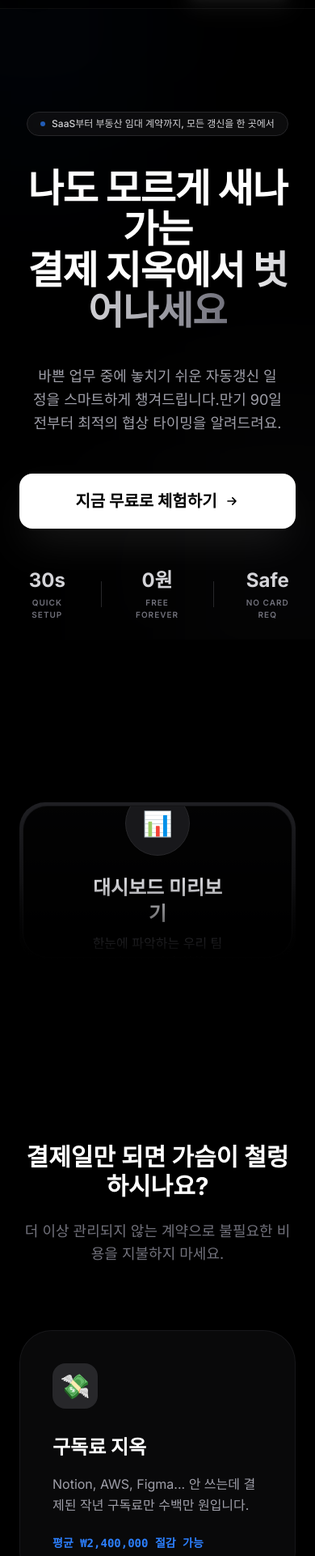
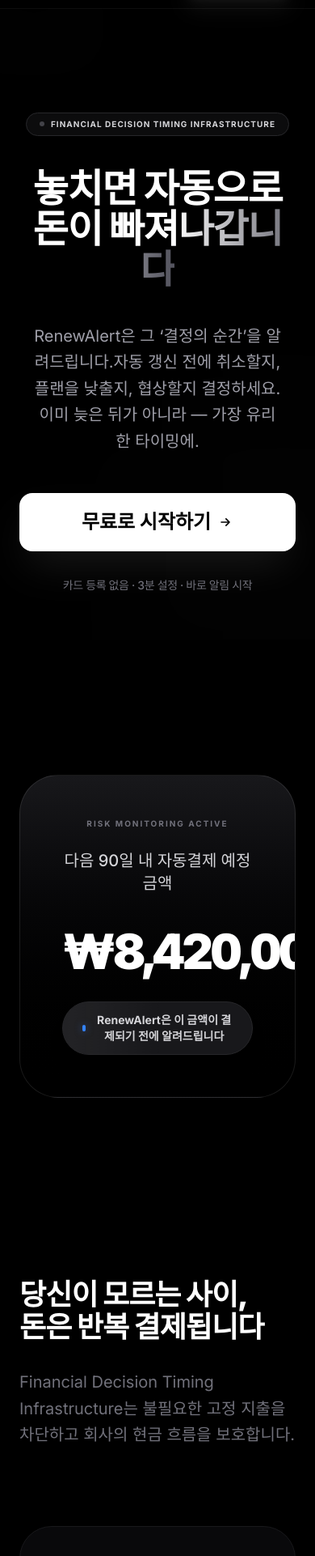
Before and after one commit to ilmagnificho/renewalert, a Next.js app: page / in a window 390 px wide. Shown: the part 54-1976 px from the top of the page at 81% size. Built offline with nearby package versions, Linux system fonts and the light colour scheme.

Commit message:
pivot: Rebuild landing page as Financial Safety Infrastructure with CFO-grade tone

```diff
--- a/app/page.tsx
+++ b/app/page.tsx
@@ -4,11 +4,11 @@
 
 export default function LandingPage() {
   return (
-    <div className="min-h-screen bg-[#000000] text-foreground overflow-x-hidden selection:bg-primary/30 selection:text-white">
+    <div className="min-h-screen bg-[#000000] text-foreground overflow-x-hidden selection:bg-white selection:text-black">
       {/* Dynamic Background Effects */}
       <div className="fixed inset-0 z-0 pointer-events-none overflow-hidden">
-        <div className="absolute top-[-10%] left-[-10%] w-[40%] h-[40%] bg-blue-500/10 rounded-full blur-[120px] animate-pulse" />
-        <div className="absolute bottom-[-10%] right-[-10%] w-[40%] h-[40%] bg-zinc-500/10 rounded-full blur-[120px]" />
+        <div className="absolute top-[-10%] left-[-10%] w-[40%] h-[40%] bg-zinc-800/10 rounded-full blur-[120px] animate-pulse" />
+        <div className="absolute bottom-[-10%] right-[-10%] w-[40%] h-[40%] bg-zinc-500/5 rounded-full blur-[120px]" />
       </div>
 
       {/* Navigation */}
@@ -20,7 +20,7 @@
                 <path strokeLinecap="round" strokeLinejoin="round" strokeWidth={2} d="M15 17h5l-1.405-1.405A2.032 2.032 0 0118 14.158V11a6.002 6.002 0 00-4-5.659V5a2 2 0 10-4 0v.341C7.67 6.165 6 8.388 6 11v3.159c0 .538-.214 1.055-.595 1.436L4 17h5m6 0v1a3 3 0 11-6 0v-1m6 0H9" />
               </svg>
             </div>
-            <span className="text-lg font-bold tracking-tight text-white">갱신알림</span>
+            <span className="text-lg font-bold tracking-tight text-white">RenewAlert</span>
           </Link>
           <div className="flex items-center gap-6">
             <Link
@@ -42,170 +42,198 @@
       {/* Hero Section */}
       <section className="relative pt-48 pb-32 px-6 z-10 overflow-hidden">
         <div className="max-w-5xl mx-auto text-center">
-          <div className="inline-flex items-center gap-2 bg-zinc-900/50 border border-zinc-800 text-zinc-300 text-xs font-medium px-4 py-1.5 rounded-full mb-10 backdrop-blur-md animate-fade-in-up">
-            <span className="w-1.5 h-1.5 rounded-full bg-blue-500 animate-pulse" />
-            <span>SaaS부터 부동산 임대 계약까지, 모든 갱신을 한 곳에서</span>
+          <div className="inline-flex items-center gap-2 bg-zinc-900/50 border border-zinc-800 text-zinc-300 text-[10px] uppercase tracking-widest font-bold px-4 py-1.5 rounded-full mb-10 backdrop-blur-md animate-fade-in-up">
+            <span className="w-1.5 h-1.5 rounded-full bg-zinc-500 animate-pulse" />
+            <span>Financial Decision Timing Infrastructure</span>
           </div>
-          <h1 className="text-5xl sm:text-7xl lg:text-8xl font-bold tracking-tight leading-[1.05] mb-10 text-white animate-fade-in-up" style={{ animationDelay: '0.1s' }}>
-            나도 모르게 새나가는<br />
-            <span className="bg-clip-text text-transparent bg-gradient-to-r from-white via-white to-zinc-500">결제 지옥에서 벗어나세요</span>
+          <h1 className="text-5xl sm:text-7xl lg:text-8xl font-black tracking-tight leading-[1.05] mb-10 text-white animate-fade-in-up" style={{ animationDelay: '0.1s' }}>
+            놓치면 자동으로<br />
+            <span className="bg-clip-text text-transparent bg-gradient-to-r from-white via-white to-zinc-600">돈이 빠져나갑니다</span>
           </h1>
-          <p className="text-lg sm:text-2xl text-zinc-400 max-w-3xl mx-auto mb-12 leading-relaxed animate-fade-in-up px-4" style={{ animationDelay: '0.2s' }}>
-            바쁜 업무 중에 놓치기 쉬운 자동갱신 일정을 스마트하게 챙겨드립니다.<br className="hidden md:block" />
-            만기 90일 전부터 최적의 협상 타이밍을 알려드려요.
+          <p className="text-xl sm:text-2xl text-zinc-400 max-w-3xl mx-auto mb-12 leading-relaxed animate-fade-in-up px-4" style={{ animationDelay: '0.2s' }}>
+            RenewAlert은 그 ‘결정의 순간’을 알려드립니다.<br className="hidden md:block" />
+            자동 갱신 전에 취소할지, 플랜을 낮출지, 협상할지 결정하세요.<br className="hidden md:block" />
+            이미 늦은 뒤가 아니라 — 가장 유리한 타이밍에.
           </p>
           <div className="flex flex-col sm:flex-row items-center justify-center gap-6 animate-fade-in-up" style={{ animationDelay: '0.3s' }}>
             <Link
               href="/login?auto_demo=true"
-              className="group w-full sm:w-auto inline-flex items-center justify-center gap-2 bg-white text-black font-bold px-10 py-5 rounded-2xl hover:bg-zinc-200 transition-all duration-300 text-xl shadow-2xl shadow-white/10 hover:-translate-y-1 active:scale-95"
+              className="group w-full sm:w-auto inline-flex items-center justify-center gap-2 bg-white text-black font-bold px-10 py-5 rounded-2xl hover:bg-zinc-200 transition-all duration-300 text-2xl shadow-2xl shadow-white/10 hover:-translate-y-1 active:scale-95"
             >
-              지금 무료로 체험하기
+              무료로 시작하기
               <svg className="w-5 h-5 group-hover:translate-x-1 transition-transform" fill="none" viewBox="0 0 24 24" stroke="currentColor">
                 <path strokeLinecap="round" strokeLinejoin="round" strokeWidth={2} d="M13 7l5 5m0 0l-5 5m5-5H6" />
               </svg>
             </Link>
           </div>
-          <div className="mt-12 flex items-center justify-center gap-8 text-zinc-500 animate-fade-in" style={{ animationDelay: '0.5s' }}>
-            <div className="flex flex-col items-center gap-1">
-              <span className="text-2xl font-bold text-zinc-300">30s</span>
-              <span className="text-[10px] uppercase tracking-widest font-semibold">Quick Setup</span>
+          <p className="mt-8 text-zinc-500 text-sm font-medium tracking-tight animate-fade-in" style={{ animationDelay: '0.5s' }}>
+            카드 등록 없음 · 3분 설정 · 바로 알림 시작
+          </p>
         </div>
-            <div className="w-px h-8 bg-zinc-800" />
-            <div className="flex flex-col items-center gap-1">
-              <span className="text-2xl font-bold text-zinc-300">0원</span>
-              <span className="text-[10px] uppercase tracking-widest font-semibold">Free Forever</span>
+      </section>
+
+      {/* At-Risk Money Widget (High Impact) */}
+      <section className="relative py-24 z-10 px-6">
+        <div className="max-w-4xl mx-auto">
+          <div className="relative group overflow-hidden rounded-[3rem] border border-white/10 bg-gradient-to-b from-zinc-900 to-black p-1">
+            <div className="p-12 sm:p-20 text-center">
+              <p className="text-zinc-500 uppercase tracking-[0.2em] text-[10px] font-bold mb-6">Risk Monitoring Active</p>
+              <h3 className="text-zinc-300 text-xl font-medium mb-10">다음 90일 내 자동결제 예정 금액</h3>
+              <div className="text-6xl sm:text-8xl font-black text-white mb-8 tracking-tighter tabular-nums">
+                ₩8,420,000
               </div>
-            <div className="w-px h-8 bg-zinc-800" />
-            <div className="flex flex-col items-center gap-1">
-              <span className="text-2xl font-bold text-zinc-300">Safe</span>
-              <span className="text-[10px] uppercase tracking-widest font-semibold">No Card Req</span>
+              <div className="inline-flex items-center gap-3 px-6 py-3 rounded-full bg-zinc-900 border border-zinc-800 shadow-xl overflow-hidden relative">
+                <div className="absolute inset-0 bg-gradient-to-r from-transparent via-white/5 to-transparent animate-shimmer pointer-events-none" />
+                <span className="w-2 h-2 rounded-full bg-blue-500 shadow-[0_0_10px_rgba(59,130,246,0.5)]" />
+                <span className="text-zinc-300 text-sm font-bold">RenewAlert은 이 금액이 결제되기 전에 알려드립니다</span>
+              </div>
             </div>
           </div>
         </div>
       </section>
 
-      {/* Dashboard Preview Layered Image Effect (Smooth.ai style) */}
-      <section className="relative py-24 z-10 px-6">
-        <div className="max-w-6xl mx-auto">
-          <div className="relative p-1 bg-gradient-to-b from-zinc-700/50 to-transparent rounded-[2rem] shadow-3xl overflow-hidden backdrop-blur-sm group">
-            <div className="bg-black/90 rounded-[1.9rem] overflow-hidden aspect-[16/9] flex items-center justify-center text-zinc-700 border border-zinc-800/50">
-              {/* Placeholder for Dashboard Mockup or Screenshot */}
-              <div className="text-center p-20">
-                <div className="w-20 h-20 bg-zinc-900 rounded-full flex items-center justify-center mx-auto mb-6 border border-zinc-800">
-                  <span className="text-3xl">📊</span>
-                </div>
-                <h3 className="text-2xl font-bold text-zinc-300 mb-2">대시보드 미리보기</h3>
-                <p className="text-zinc-500">한눈에 파악하는 우리 팀의 모든 계약 현황</p>
-              </div>
-            </div>
-            {/* Decorative Gradient Overlay */}
-            <div className="absolute inset-0 bg-gradient-to-t from-black via-transparent to-transparent pointer-events-none" />
-          </div>
-        </div>
-      </section>
-
-      {/* The Pain: Why RenewAlert? */}
+      {/* The Problem: Authority Focus */}
       <section className="py-32 px-6 relative z-10">
         <div className="max-w-7xl mx-auto">
-          <div className="text-center mb-20">
-            <h2 className="text-3xl sm:text-5xl font-bold text-white mb-6">결제일만 되면 가슴이 철렁하시나요?</h2>
-            <p className="text-zinc-500 text-lg max-w-2xl mx-auto">더 이상 관리되지 않는 계약으로 불필요한 비용을 지불하지 마세요.</p>
+          <div className="text-left mb-24 max-w-3xl">
+            <h2 className="text-4xl sm:text-6xl font-black text-white mb-8 leading-[1.1] tracking-tight">당신이 모르는 사이,<br />돈은 반복 결제됩니다</h2>
+            <p className="text-zinc-500 text-xl leading-relaxed">Financial Decision Timing Infrastructure는 불필요한 고정 지출을 차단하고 회사의 현금 흐름을 보호합니다.</p>
           </div>
 
-          <div className="grid grid-cols-1 md:grid-cols-3 gap-8">
-            <div className="bg-zinc-900/40 border border-zinc-800/50 p-10 rounded-[2.5rem] hover:bg-zinc-800/40 transition-all duration-300 group">
-              <div className="w-14 h-14 rounded-2xl bg-zinc-800 flex items-center justify-center mb-8 text-3xl group-hover:scale-110 transition-transform">💸</div>
-              <h3 className="text-2xl font-bold text-white mb-4">구독료 지옥</h3>
-              <p className="text-zinc-400 leading-relaxed mb-6">
-                Notion, AWS, Figma... 안 쓰는데 결제된 작년 구독료만 수백만 원입니다.
+          <div className="grid grid-cols-1 md:grid-cols-3 gap-10">
+            <div className="bg-zinc-950 border border-zinc-900 p-12 rounded-[2.5rem] hover:border-zinc-800 transition-all duration-300 group shadow-2xl">
+              <h3 className="text-2xl font-bold text-white mb-6">자동결제 방치</h3>
+              <p className="text-zinc-400 leading-relaxed text-lg mb-8">
+                사용하지 않는 SaaS, 잊고 있던 구독 — 아무도 확인하지 않으면 비용은 무한히 발생합니다.
               </p>
-              <div className="text-blue-500 font-mono text-sm font-bold flex items-center gap-2">
-                <span>평균 ₩2,400,000 절감 가능</span>
+              <div className="p-5 rounded-2xl bg-zinc-900/50 border border-zinc-800/50">
+                <p className="text-zinc-500 text-xs font-bold uppercase tracking-widest mb-1">Financial Impact</p>
+                <p className="text-white text-lg font-bold">평균 구독 비용의 30%가 낭비됩니다</p>
               </div>
             </div>
 
-            <div className="bg-zinc-900/40 border border-zinc-800/50 p-10 rounded-[2.5rem] hover:bg-zinc-800/40 transition-all duration-300 group">
-              <div className="w-14 h-14 rounded-2xl bg-zinc-800 flex items-center justify-center mb-8 text-3xl group-hover:scale-110 transition-transform">🏢</div>
-              <h3 className="text-2xl font-bold text-white mb-4">임대 계약 놓침</h3>
-              <p className="text-zinc-400 leading-relaxed mb-6">
-                협상 기간을 놓쳐 불리한 조건으로 자동 연장되거나 갑작스러운 퇴거 통보를 받습니다.
+            <div className="bg-zinc-950 border border-zinc-900 p-12 rounded-[2.5rem] hover:border-zinc-800 transition-all duration-300 group shadow-2xl">
+              <h3 className="text-2xl font-bold text-white mb-6">해지 타이밍 결핍</h3>
+              <p className="text-zinc-400 leading-relaxed text-lg">
+                대부분의 계약은 이미 갱신된 후에야 떠올립니다. RenewAlert은 단순히 결제 알림이 아닌, **'결정할 수 있는 순간'**을 확보해 드립니다.
               </p>
-              <div className="text-zinc-500 font-mono text-sm">최소 3개월 전 알림 필수</div>
             </div>
 
-            <div className="bg-zinc-900/40 border border-zinc-800/50 p-10 rounded-[2.5rem] hover:bg-zinc-800/40 transition-all duration-300 group">
-              <div className="w-14 h-14 rounded-2xl bg-zinc-800 flex items-center justify-center mb-8 text-3xl group-hover:scale-110 transition-transform">📂</div>
-              <h3 className="text-2xl font-bold text-white mb-4">흩어진 히스토리</h3>
-              <p className="text-zinc-400 leading-relaxed mb-6">
-                담당자가 바뀌거나 메일이 쌓여서 실제 계약 조건이 무엇인지 알 수 없습니다.
+            <div className="bg-zinc-950 border border-zinc-900 p-12 rounded-[2.5rem] hover:border-zinc-800 transition-all duration-300 group shadow-2xl">
+              <h3 className="text-2xl font-bold text-white mb-6">흩어진 계약 정보</h3>
+              <p className="text-zinc-400 leading-relaxed text-lg">
+                담당자가 바뀌거나 메일이 묻히는 순간 중요한 계약 조건도 사라집니다. 우리는 모든 재무 일정의 **단일 기준점(Single Source of Truth)**이 됩니다.
               </p>
-              <div className="text-zinc-500 font-mono text-sm">클라우드 통합 관리 시스템</div>
             </div>
           </div>
         </div>
       </section>
 
-      {/* Step by Step Flow */}
-      <section className="py-32 px-6 border-y border-white/5 bg-zinc-900/20 relative z-10">
+      {/* Core Value Shift: Small CFO Focus */}
+      <section className="py-40 px-6 border-y border-white/5 bg-zinc-950/50 relative z-10">
         <div className="max-w-7xl mx-auto">
-          <div className="grid grid-cols-1 lg:grid-cols-2 gap-16 items-center">
-            <div>
-              <h2 className="text-4xl sm:text-6xl font-bold text-white mb-10 leading-tight">
-                압도적으로 편한<br />관리 프로세스
-              </h2>
-              <div className="space-y-10">
-                <div className="flex gap-6">
-                  <div className="flex-shrink-0 w-12 h-12 rounded-full bg-white text-black flex items-center justify-center font-bold text-xl">1</div>
-                  <div>
-                    <h4 className="text-xl font-bold text-white mb-2">30초 만에 계약 등록</h4>
-                    <p className="text-zinc-400">AI 프리셋 기능을 통해 서비스명만 선택하면 기본 정보가 자동 완성됩니다.</p>
+          <div className="text-center mb-28">
+            <h2 className="text-4xl sm:text-6xl font-black text-white mb-8 leading-tight">관리 도구가 아닙니다.<br />재무 의사결정을 위한 신호 시스템입니다.</h2>
           </div>
+          <div className="grid grid-cols-1 md:grid-cols-3 gap-20">
+            <div className="text-center">
+              <div className="w-16 h-16 rounded-full bg-zinc-900 border border-zinc-800 flex items-center justify-center text-3xl mx-auto mb-10">⏳</div>
+              <h4 className="text-xl font-bold text-white mb-4">Decision Window Alerts</h4>
+              <p className="text-zinc-500 leading-relaxed">단순 알림이 아닌, 갱신 전에 행동하고 협상할 수 있는 충분한 시간을 확보해 드립니다.</p>
             </div>
-                <div className="flex gap-6">
-                  <div className="flex-shrink-0 w-12 h-12 rounded-full bg-zinc-800 text-zinc-400 flex items-center justify-center font-bold text-xl">2</div>
-                  <div>
-                    <h4 className="text-xl font-bold text-white mb-2">다단계 알림 설정</h4>
-                    <p className="text-zinc-400">만기 90일 전부터 최적의 해지/협상 타이밍을 이메일과 푸시로 알려드려요.</p>
+            <div className="text-center">
+              <div className="w-16 h-16 rounded-full bg-zinc-900 border border-zinc-800 flex items-center justify-center text-3xl mx-auto mb-10">🩺</div>
+              <h4 className="text-xl font-bold text-white mb-4">Financial Risk Visibility</h4>
+              <p className="text-zinc-500 leading-relaxed">매몰 비용이 되기 쉬운 예정된 지출을 사전에 투명하게 가시화합니다.</p>
             </div>
-                </div>
-                <div className="flex gap-6">
-                  <div className="flex-shrink-0 w-12 h-12 rounded-full bg-zinc-800 text-zinc-400 flex items-center justify-center font-bold text-xl">3</div>
-                  <div>
-                    <h4 className="text-xl font-bold text-white mb-2">지출 리포트 자동 생성</h4>
-                    <p className="text-zinc-400">월별, 연별 예상 지출액을 자동으로 합산하여 예산 관리를 도와드립니다.</p>
+            <div className="text-center">
+              <div className="w-16 h-16 rounded-full bg-zinc-900 border border-zinc-800 flex items-center justify-center text-3xl mx-auto mb-10">🧠</div>
+              <h4 className="text-xl font-bold text-white mb-4">Contract Memory</h4>
+              <p className="text-zinc-500 leading-relaxed">회사의 모든 재무 계약 주기를 인수인계 걱정 없이 완벽하게 기억하고 보존합니다.</p>
             </div>
           </div>
         </div>
+      </section>
+
+      {/* How It Works */}
+      <section className="py-32 px-6 relative z-10">
+        <div className="max-w-5xl mx-auto">
+          <h2 className="text-3xl sm:text-5xl font-black text-white mb-20 text-center uppercase tracking-tight">3분 설정으로 재무 리스크 차단</h2>
+          <div className="space-y-4">
+            {[
+              { step: '01', title: '계약 등록', desc: 'SaaS, 임대, 보험 등 모든 반복 결제의 기본 정보를 입력합니다.' },
+              { step: '02', title: 'Decision Window 생성', desc: '해지 또는 조건 변경이 가능한 최적의 시점을 시스템이 자동 계산합니다.' },
+              { step: '03', title: '행동 신호 수신', desc: '이미 늦은 뒤가 아니라, 실제 행동이 가능한 순간에 전략적 알림을 받습니다.' },
+            ].map((item, idx) => (
+              <div key={idx} className="flex flex-col sm:flex-row gap-8 p-10 rounded-[2rem] border border-zinc-900 bg-zinc-950 items-center">
+                <span className="text-5xl font-black text-zinc-800 shrink-0">{item.step}</span>
+                <div className="text-center sm:text-left">
+                  <h4 className="text-xl font-bold text-white mb-2">{item.title}</h4>
+                  <p className="text-zinc-400 text-lg">{item.desc}</p>
                 </div>
-            <div className="relative aspect-square bg-zinc-900 rounded-[3rem] border border-zinc-800 overflow-hidden shadow-3xl">
-              <div className="absolute inset-0 flex items-center justify-center text-zinc-800 text-9xl select-none">🔔</div>
-              <div className="absolute inset-0 bg-gradient-to-br from-blue-500/10 to-transparent" />
+              </div>
+            ))}
+          </div>
+        </div>
+      </section>
+
+      {/* Pricing Section */}
+      <section className="py-32 px-6 z-10 bg-zinc-950/30">
+        <div className="max-w-6xl mx-auto">
+          <div className="text-center mb-20">
+            <h2 className="text-4xl font-black text-white mb-4">Plan</h2>
+            <p className="text-zinc-500 text-xl italic font-mono tracking-tight underline underline-offset-8">
+              "RenewAlert은 단 하나의 자동결제만 막아도 로이(ROI)를 즉시 회수합니다."
+            </p>
+          </div>
+
+          <div className="grid grid-cols-1 md:grid-cols-2 gap-8 max-w-4xl mx-auto">
+            {/* Free Plan */}
+            <div className="p-10 rounded-[2.5rem] border border-zinc-900 bg-zinc-950 flex flex-col items-center text-center">
+              <span className="text-zinc-500 font-bold uppercase tracking-widest text-xs mb-4">Standard</span>
+              <h3 className="text-2xl font-bold text-white mb-2">FREE</h3>
+              <div className="text-zinc-400 mb-8 font-medium">개인 관리용</div>
+              <ul className="space-y-4 text-zinc-500 font-medium mb-12 flex-1">
+                <li>계약 3개 등록 가능</li>
+                <li>기본 결정 시점 알림</li>
+                <li>멀티 커런시 환율 계산</li>
+              </ul>
+              <Link href="/login" className="w-full py-4 rounded-xl border border-zinc-800 text-white font-bold hover:bg-zinc-900 transition-colors">시작하기</Link>
+            </div>
+
+            {/* PRO Plan */}
+            <div className="p-10 rounded-[2.5rem] border border-zinc-300/10 bg-gradient-to-br from-zinc-900 to-black flex flex-col items-center text-center relative overflow-hidden shadow-3xl">
+              <div className="absolute top-0 right-0 px-4 py-1 bg-white text-black text-[10px] font-black uppercase tracking-widest rounded-bl-xl">Recommended</div>
+              <span className="text-zinc-400 font-bold uppercase tracking-widest text-xs mb-4">Executive</span>
+              <h3 className="text-2xl font-bold text-white mb-2">PRO</h3>
+              <div className="text-zinc-300 mb-8 font-medium">₩19,000 <span className="text-zinc-500 text-sm">/ month</span></div>
+              <ul className="space-y-4 text-zinc-300 font-medium mb-12 flex-1">
+                <li>무제한 계약 등록</li>
+                <li>팀/부서별 공유 관리</li>
+                <li>Decision Window 정밀 계산</li>
+                <li>재무 리스크 리포트</li>
+              </ul>
+              <Link href="/login" className="w-full py-4 rounded-xl bg-white text-black font-bold hover:bg-zinc-200 transition-colors shadow-2xl">모든 기능 사용하기</Link>
             </div>
           </div>
         </div>
       </section>
 
       {/* CTA Section */}
-      <section className="py-32 px-6 z-10">
-        <div className="max-w-5xl mx-auto bg-gradient-to-br from-zinc-900 to-black border border-white/10 rounded-[3rem] p-12 sm:p-24 text-center shadow-3xl overflow-hidden relative group">
-          <div className="absolute top-0 right-0 w-64 h-64 bg-blue-500/10 blur-[100px] rounded-full group-hover:bg-blue-500/15 transition-colors" />
-          <div className="relative z-10">
-            <h2 className="text-4xl sm:text-6xl font-bold text-white mb-8 leading-tight">지금 바로 시작하고<br />구독 비용을 절약하세요</h2>
-            <p className="text-zinc-400 text-lg sm:text-xl mb-12 max-w-xl mx-auto leading-relaxed">
-              회원가입 없이 30초면 데모로 모든 기능을 확인할 수 있습니다.
+      <section className="py-48 px-6 z-10 overflow-hidden relative">
+        <div className="max-w-4xl mx-auto text-center relative z-10">
+          <h2 className="text-5xl sm:text-7xl font-black text-white mb-10 leading-tight tracking-tighter">재무 통제를 시작하세요</h2>
+          <p className="text-zinc-500 text-xl sm:text-2xl mb-12 max-w-xl mx-auto leading-relaxed font-medium">
+            Financial Decision Engine이 회사의 보이지 않는 손실을 즉시 차단해 드립니다.
           </p>
           <Link
             href="/login?auto_demo=true"
-              className="inline-flex items-center justify-center gap-2 bg-white text-black font-bold px-12 py-5 rounded-2xl hover:bg-zinc-200 transition-all duration-300 text-2xl shadow-xl shadow-white/5"
+            className="inline-flex items-center justify-center gap-2 bg-white text-black font-black px-12 py-6 rounded-2xl hover:bg-zinc-200 transition-all duration-300 text-3xl shadow-3xl shadow-white/5 active:scale-95"
           >
             무료로 시작하기
-              <svg className="w-6 h-6" fill="none" viewBox="0 0 24 24" stroke="currentColor">
-                <path strokeLinecap="round" strokeLinejoin="round" strokeWidth={2} d="M13 7l5 5m0 0l-5 5m5-5H6" />
-              </svg>
           </Link>
-            <p className="mt-8 text-zinc-500 text-sm font-medium tracking-tight">
-              ✨ 평생 무료 플랜 · 카드 자동결제 없음 · 강력한 보안
-            </p>
+          <div className="mt-12 text-zinc-600 font-mono text-sm tracking-widest uppercase">
+            Future-Proof Financial Infrastructure
           </div>
         </div>
       </section>
@@ -219,18 +247,37 @@
                 <path strokeLinecap="round" strokeLinejoin="round" strokeWidth={2} d="M15 17h5l-1.405-1.405A2.032 2.032 0 0118 14.158V11a6.002 6.002 0 00-4-5.659V5a2 2 0 10-4 0v.341C7.67 6.165 6 8.388 6 11v3.159c0 .538-.214 1.055-.595 1.436L4 17h5m6 0v1a3 3 0 11-6 0v-1m6 0H9" />
               </svg>
             </div>
-            <span className="text-zinc-300 font-bold tracking-tight">갱신알림</span>
+            <span className="text-zinc-300 font-bold tracking-tight">RenewAlert</span>
           </div>
-          <div className="flex gap-10 text-sm font-medium text-zinc-500">
-            <Link href="#" className="hover:text-zinc-300">Terms</Link>
-            <Link href="#" className="hover:text-zinc-300">Privacy</Link>
-            <Link href="#" className="hover:text-zinc-300">Support</Link>
-          </div>
-          <div className="text-zinc-600 text-sm font-medium tracking-tight">
-            © 2025 RenewAlert Inc.
+          <div className="text-zinc-600 text-[10px] uppercase font-bold tracking-[0.3em]">
+            © 2025 Financial Decision Timing Infrastructure Inc.
           </div>
         </div>
       </footer>
+
+      <style jsx global>{`
+        @keyframes shimmer {
+          0% { transform: translateX(-100%); }
+          100% { transform: translateX(100%); }
+        }
+        .animate-shimmer {
+          animation: shimmer 3s infinite linear;
+        }
+        @keyframes fade-in-up {
+          from { opacity: 0; transform: translateY(20px); }
+          to { opacity: 1; transform: translateY(0); }
+        }
+        .animate-fade-in-up {
+          animation: fade-in-up 0.8s cubic-bezier(0.16, 1, 0.3, 1) forwards;
+        }
+        @keyframes fade-in {
+          from { opacity: 0; }
+          to { opacity: 1; }
+        }
+        .animate-fade-in {
+          animation: fade-in 1s ease-out forwards;
+        }
+      `}</style>
     </div>
   );
 }
```
Lines whose indentation alone changed are shown as unchanged.
